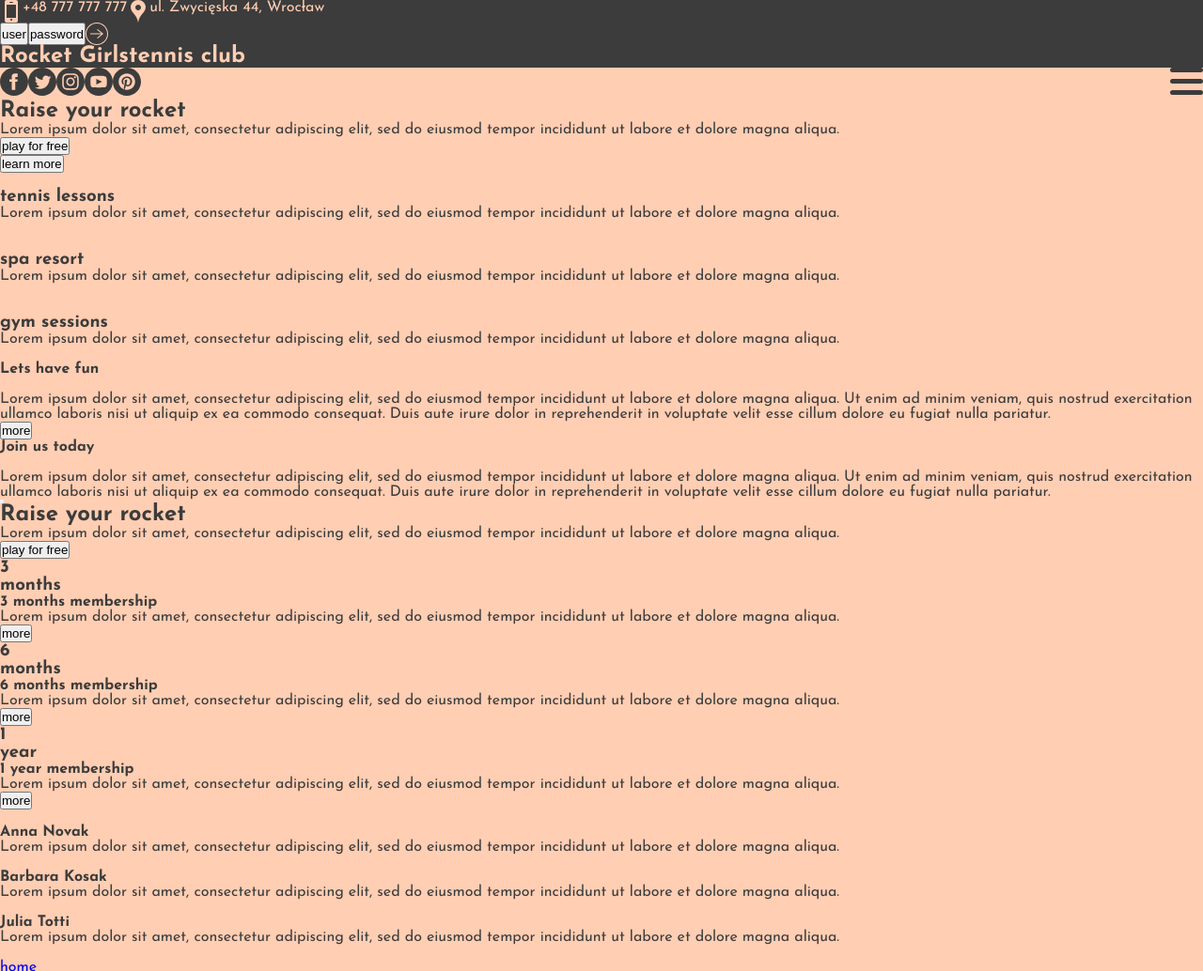
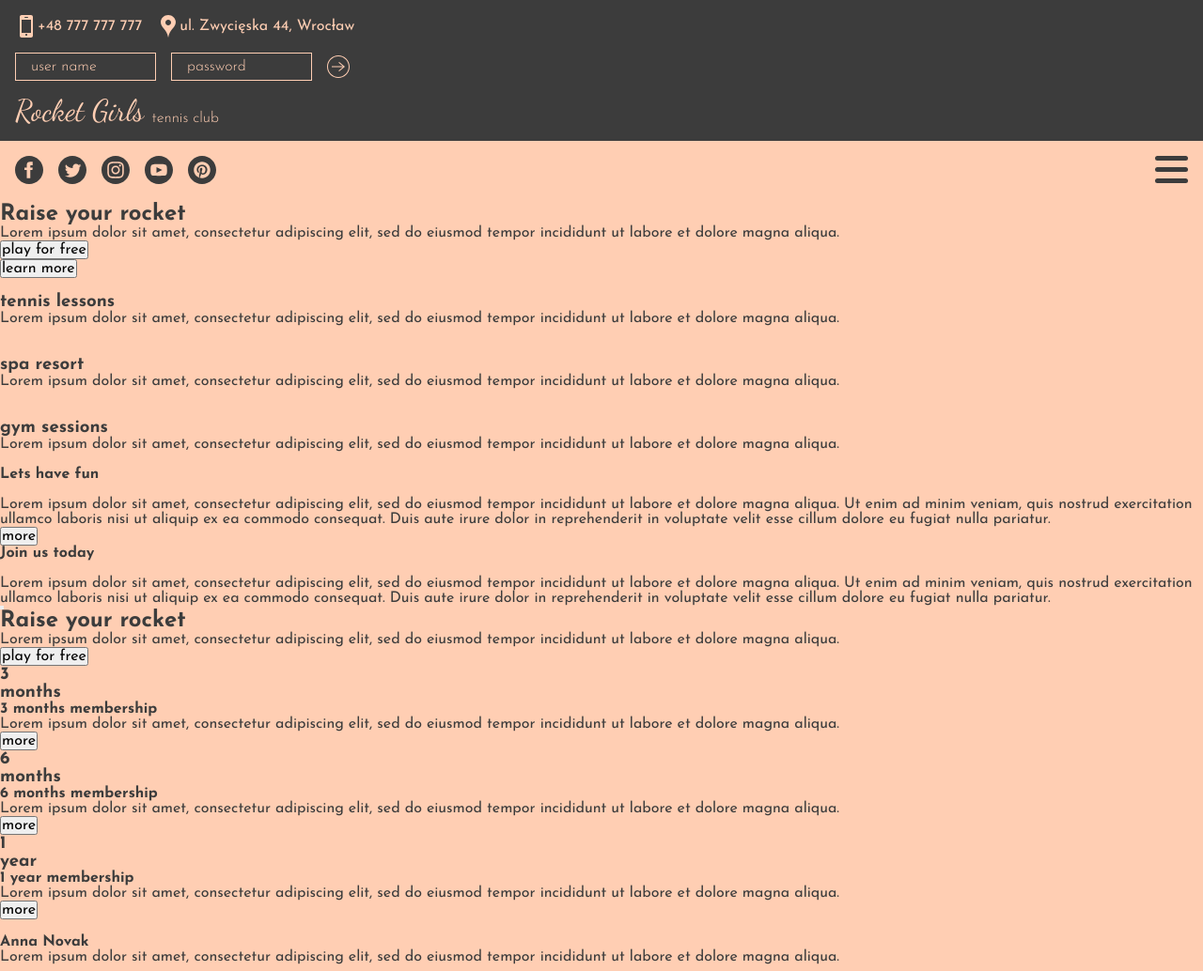
Before and after one commit to przemekstanisz/tenis-club, a plain HTML site: page index.html in a window 1280 px wide. Shown: the top 1034 px of the page at 94% size. Drawn offline with Linux system fonts and the light colour scheme.

Commit message:
header mods2

```diff
--- a/index.html
+++ b/index.html
@@ -20,13 +20,13 @@
                     <p class="nav_contact_text">ul. Zwycięska 44, Wrocław</p>
                 </div>
                 <div class="nav_sign-in">
-                <button class="nav_sign-in_btn">user</button>
+                <button class="nav_sign-in_btn">user name</button>
                 <button class="nav_sign-in_btn">password</button>
                 <img src="images/sign-in-arrow.svg" alt="" class="nav_sign-in_img">
                 </div>
             </div>
             <div class="nav_title">
-                <h1 class="nav_title-main">Rocket Girls</h1>
+                <h1 class="nav_title-main">Rocket Girls&nbsp;</h1>
                 <h2 class="nav_subtitle">tennis club</h2>
             </div>
             <div class="nav_bottom">
--- a/styles.css
+++ b/styles.css
@@ -16,6 +16,8 @@ font-family: 'Josefin Sans', sans-serif;*/
 
     --primary-dark: rgba(60, 60, 60, 1);
     --primary-light: rgba(255, 206, 179, 1);
+
+    --title-ff: 'Dancing Script', cursive;
 }
 
 body {
@@ -26,6 +28,8 @@ body {
 
 button {
     display: block;
+    font-size: 16px;
+    font-family: 'Josefin Sans', sans-serif;
 }
 
 image {
@@ -37,26 +41,65 @@ image {
 .nav_top {
     display: flex;
     flex-direction: column;
+    align-items: left;
     background-color: var(--primary-dark);
     color: var(--primary-light);
 }
 
 .nav_contact {
     display: flex;
+    align-items: center;
+    padding: 1rem;
+}
+
+.nav_contact_text {
+    margin: 0 1rem 0 0;
 }
 
 .nav_sign-in {
     display: flex;
+    padding: 0 1rem;
+}
+
+.nav_sign-in_btn {
+    color: var(--primary-light);
+    font-weight: 300;
+    text-align: left;
+    width: 150px;
+    height: 30px;
+    background-color: transparent;
+    border: 1px solid var(--primary-light);
+    margin: 0 1rem 0 0;
+    padding: 0 1rem;
 }
 
 .nav_title {
     display: flex;
+    align-items: flex-end;
     background-color: var(--primary-dark);
     color: var(--primary-light);
+    padding: 1rem;
+}
+
+.nav_title-main {
+    font-family: var(--title-ff);
+    font-size: 2rem;
+    font-weight: 400;
+    line-height: 2rem;
+}
+
+.nav_subtitle {
+    font-size: 1rem;
+    font-weight: 300;
 }
 
 .nav_bottom {
     display: flex;
+    padding: 1rem;
+}
+
+.nav_bottom_link {
+    margin: 0 1rem 0 0;
 }
 
 .nav_bottom_social {
```
